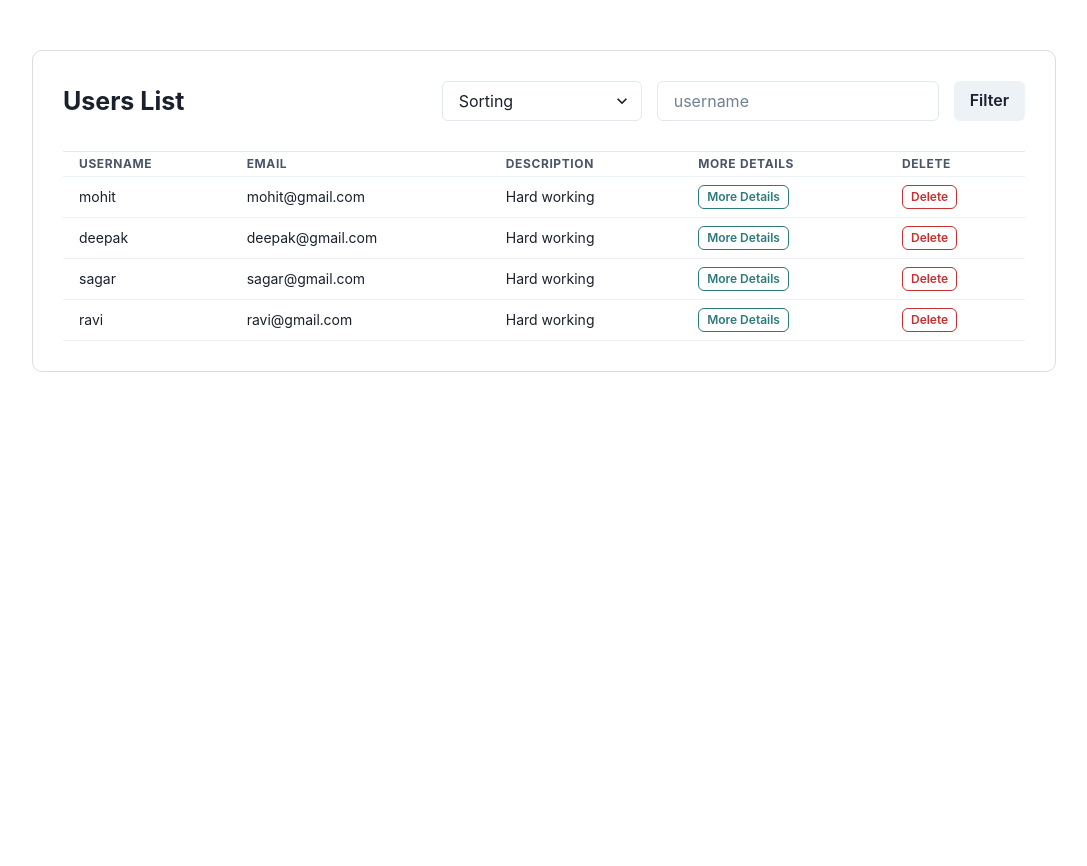
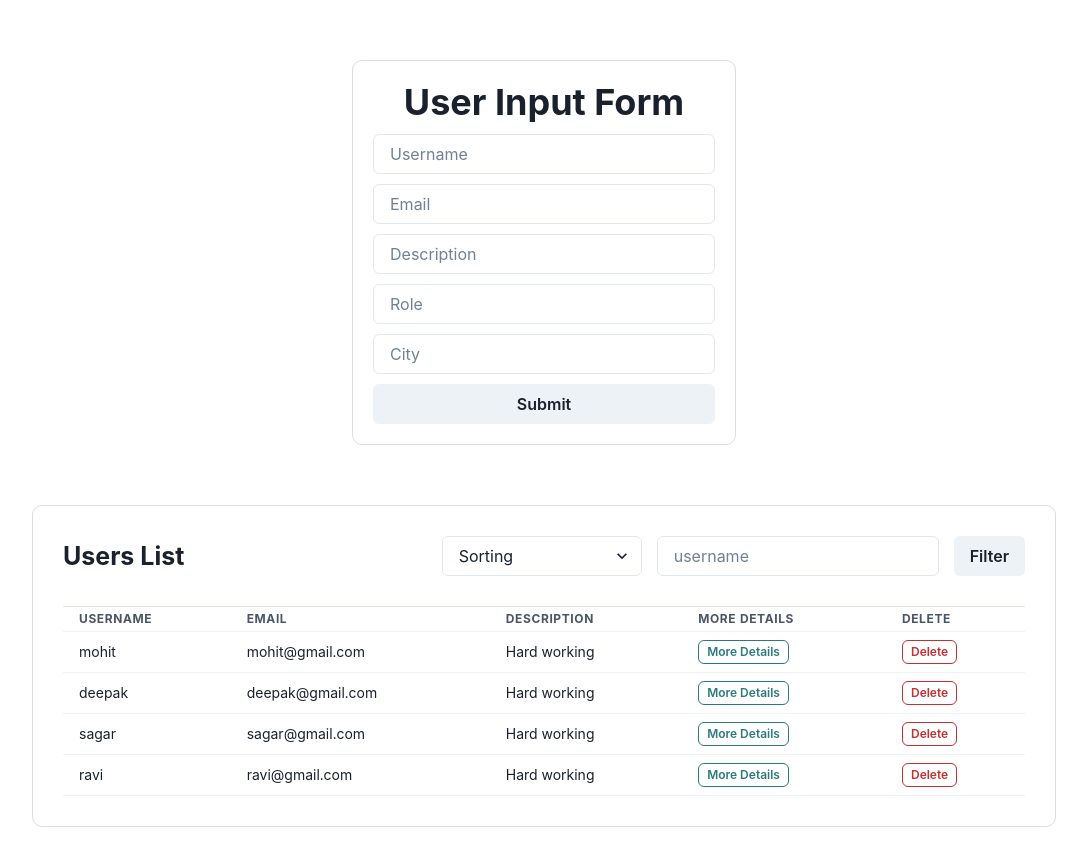
Before and after one commit to m-sehrawat/User-Management-Application, a React (Vite) app in the folder client/: page / in a window 1280 px wide. Shown: the top 866 px of the page, without its empty margins (96-1183 px from the left). Before the commit the page ends 800 px from the top, so only its background shows below. Built offline with nearby package versions, Linux system fonts and the light colour scheme.

Commit message:
folder structure updated

```diff
--- a/client/src/App.jsx
+++ b/client/src/App.jsx
@@ -1,10 +1,10 @@
-import UserForm from "./components/UserForm";
-import UsersTable from "./components/UsersTable";
+import UserForm from "./components/form/UserForm";
+import UsersTable from "./components/table/UsersTable";
 
 const App = () => {
     return (
         <>
-            {/* <UserForm /> */}
+            <UserForm />
             <UsersTable />
         </>
     )
--- a/client/src/components/UserForm.jsx
+++ b/client/src/components/form/UserForm.jsx
@@ -1,6 +1,6 @@
 import { VStack, Input, Button, useToast, Heading } from '@chakra-ui/react'
 import { useState } from 'react';
-import { getCurrentDate, isInputFormValid, setToast } from '../utils/functions'
+import { getCurrentDate, isInputFormValid, setToast } from '../../utils/functions'
 
 
 const UserForm = () => {
```
Also changed, not shown: client/src/components/table/TableRow.jsx (renamed from client/src/components/TableRow.jsx), client/src/components/table/UserModal.jsx (renamed from client/src/components/UserModal.jsx), client/src/components/table/UsersTable.jsx (renamed from client/src/components/UsersTable.jsx).
